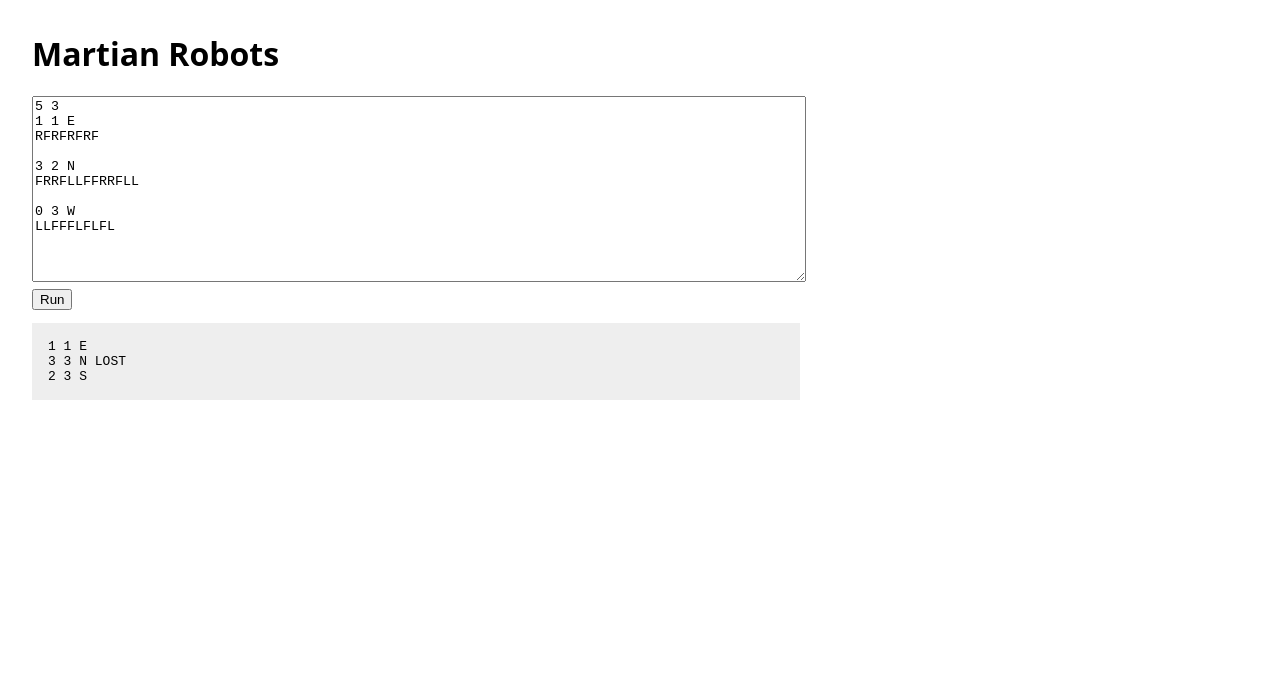
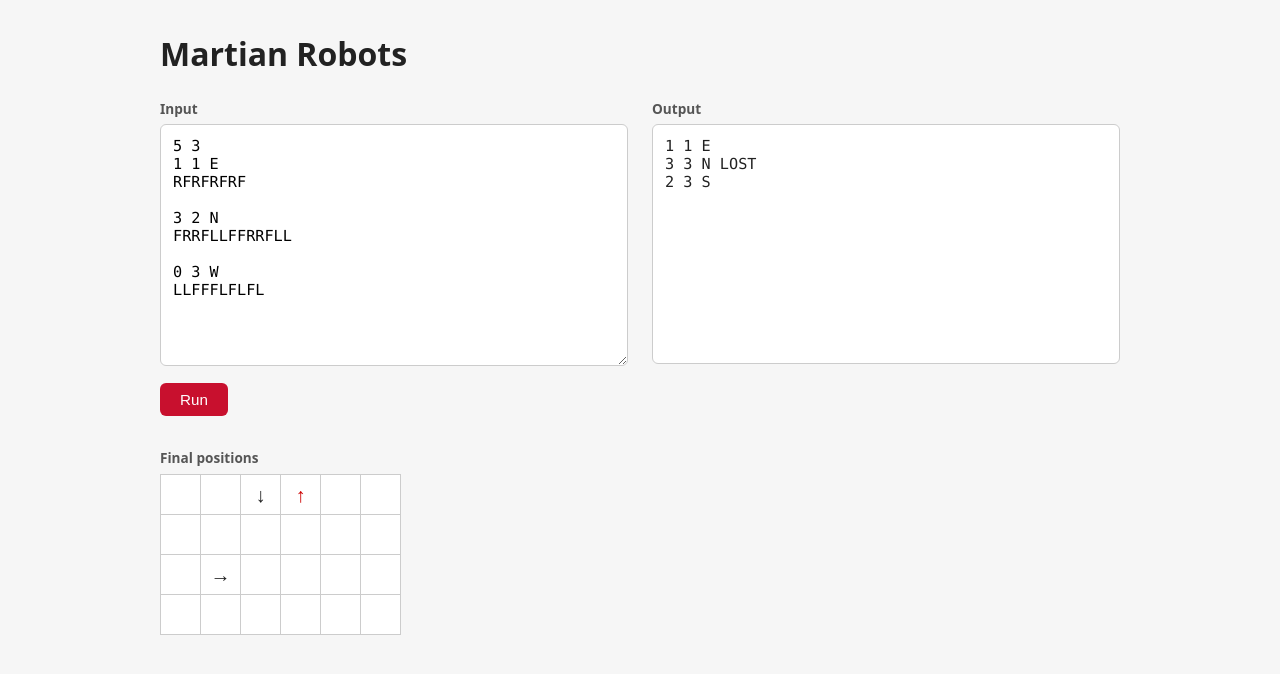
Before and after one commit to diegoallies/Red-Badger-Technical-Assessment, a Vue app: page / in a window 1280 px wide. Both pictures are taken after a click on the button "Run". Shown: the top 674 px of the page. Built offline with nearby package versions, Linux system fonts and the light colour scheme.

Commit message:
ui updates

```diff
--- a/index.html
+++ b/index.html
@@ -4,7 +4,7 @@
     <meta charset="UTF-8" />
     <link rel="icon" type="image/svg+xml" href="/favicon.svg" />
     <meta name="viewport" content="width=device-width, initial-scale=1.0" />
-    <title>mr</title>
+    <title>Martian Robots</title>
   </head>
   <body>
     <div id="app"></div>
--- a/src/App.vue
+++ b/src/App.vue
@@ -1,6 +1,6 @@
 <script setup lang="ts">
-import { ref } from 'vue'
-import { runAll } from './robots'
+import { computed, ref } from 'vue'
+import { parseInput, runAll, runRobot } from './robots'
 
 const input = ref(`5 3
 1 1 E
@@ -14,27 +14,74 @@ LLFFFLFLFL`)
 
 const output = ref('')
 const error = ref('')
+const grid = ref<{ maxX: number; maxY: number } | null>(null)
+const robots = ref<{ x: number; y: number; dir: string; lost: boolean }[]>([])
 
 function run() {
   error.value = ''
   output.value = ''
+  grid.value = null
+  robots.value = []
+
   try {
     output.value = runAll(input.value).join('\n')
+
+    // run it again just to get the positions for the grid
+    const parsed = parseInput(input.value)
+    const world = { maxX: parsed.maxX, maxY: parsed.maxY, scents: new Set<string>() }
+    grid.value = { maxX: parsed.maxX, maxY: parsed.maxY }
+    robots.value = parsed.robots.map((r) => runRobot(r.x, r.y, r.dir, r.instructions, world))
   } catch (e) {
     error.value = (e as Error).message
   }
 }
+
+const arrows: Record<string, string> = { N: '↑', E: '→', S: '↓', W: '←' }
+
+// rows from top (maxY) down to 0 so it draws the right way up
+const rows = computed(() => {
+  if (!grid.value) return []
+  const out = []
+  for (let y = grid.value.maxY; y >= 0; y--) {
+    const row = []
+    for (let x = 0; x <= grid.value.maxX; x++) {
+      row.push(robots.value.filter((r) => r.x === x && r.y === y))
+    }
+    out.push(row)
+  }
+  return out
+})
 </script>
 
 <template>
   <main>
     <h1>Martian Robots</h1>
 
-    <textarea v-model="input" rows="12"></textarea>
-    <br />
-    <button @click="run">Run</button>
+    <div class="cols">
+      <section>
+        <label for="input">Input</label>
+        <textarea id="input" v-model="input" rows="12"></textarea>
+        <button @click="run">Run</button>
+      </section>
 
-    <pre v-if="output">{{ output }}</pre>
-    <p v-if="error" class="error">{{ error }}</p>
+      <section>
+        <label>Output</label>
+        <pre>{{ output || ' ' }}</pre>
+        <p v-if="error" class="error">{{ error }}</p>
+      </section>
+    </div>
+
+    <section v-if="grid" class="positions">
+      <label>Final positions</label>
+      <table class="grid">
+        <tr v-for="(row, i) in rows" :key="i">
+          <td v-for="(cell, j) in row" :key="j">
+            <span v-for="(r, k) in cell" :key="k" :class="{ lost: r.lost }" :title="r.lost ? 'LOST' : ''">
+              {{ arrows[r.dir] }}
+            </span>
+          </td>
+        </tr>
+      </table>
+    </section>
   </main>
 </template>
--- a/src/style.css
+++ b/src/style.css
@@ -1,19 +1,96 @@
+* {
+  box-sizing: border-box;
+}
+
 body {
   font-family: system-ui, sans-serif;
-  margin: 2rem;
-  max-width: 48rem;
+  margin: 0;
+  padding: 2rem;
+  background: #f6f6f6;
+  color: #222;
 }
 
-textarea {
+main {
+  max-width: 60rem;
+  margin: 0 auto;
+}
+
+h1 {
+  margin: 0 0 1.5rem;
+}
+
+.cols {
+  display: flex;
+  gap: 1.5rem;
+  flex-wrap: wrap;
+}
+
+.cols section {
+  flex: 1 1 18rem;
+}
+
+label {
+  display: block;
+  font-size: 0.85rem;
+  font-weight: 600;
+  margin-bottom: 0.4rem;
+  color: #555;
+}
+
+textarea,
+pre {
   width: 100%;
-  font-family: monospace;
+  min-height: 15rem;
+  margin: 0;
+  padding: 0.75rem;
+  font-family: ui-monospace, Menlo, monospace;
+  font-size: 0.95rem;
+  border: 1px solid #ccc;
+  border-radius: 6px;
+  background: #fff;
 }
 
 pre {
-  background: #eee;
-  padding: 1rem;
+  white-space: pre-wrap;
+}
+
+button {
+  margin-top: 0.75rem;
+  padding: 0.5rem 1.25rem;
+  font-size: 0.95rem;
+  border: 0;
+  border-radius: 6px;
+  background: #c8102e;
+  color: #fff;
+  cursor: pointer;
+}
+
+button:hover {
+  background: #a50d25;
 }
 
 .error {
   color: #c00;
+  margin: 0.5rem 0 0;
 }
+
+.positions {
+  margin-top: 2rem;
+}
+
+.grid {
+  border-collapse: collapse;
+  background: #fff;
+}
+
+.grid td {
+  width: 2.5rem;
+  height: 2.5rem;
+  border: 1px solid #ccc;
+  text-align: center;
+  font-size: 1.25rem;
+}
+
+.lost {
+  color: #c00;
+}
```
Also changed, not shown: 1 other file (tests, documents, lock files or other folders).
